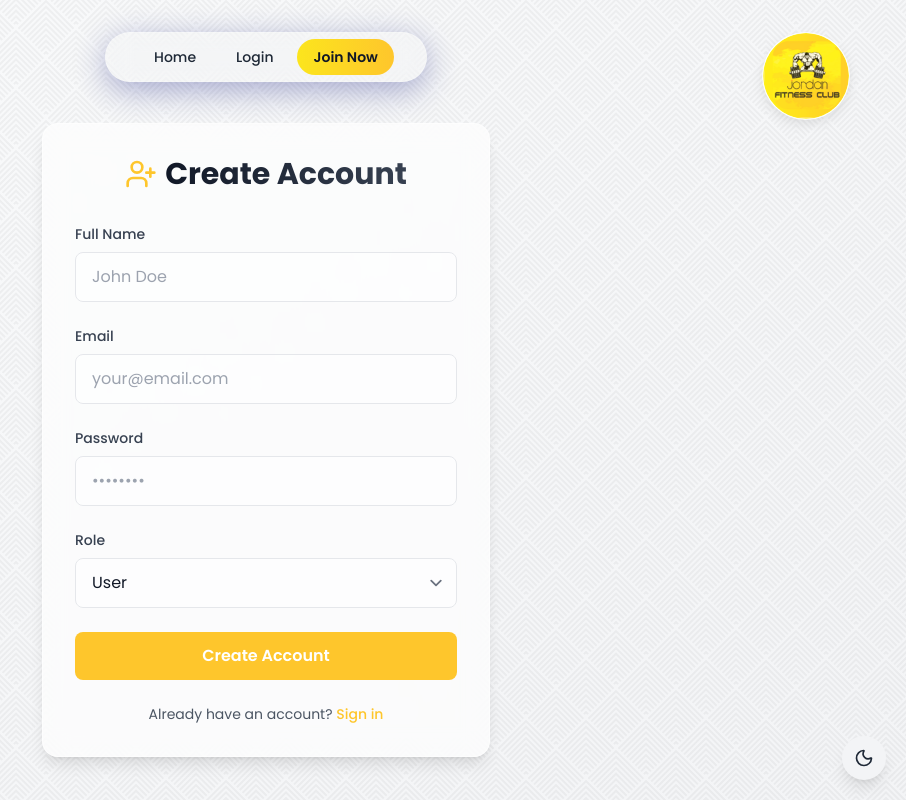
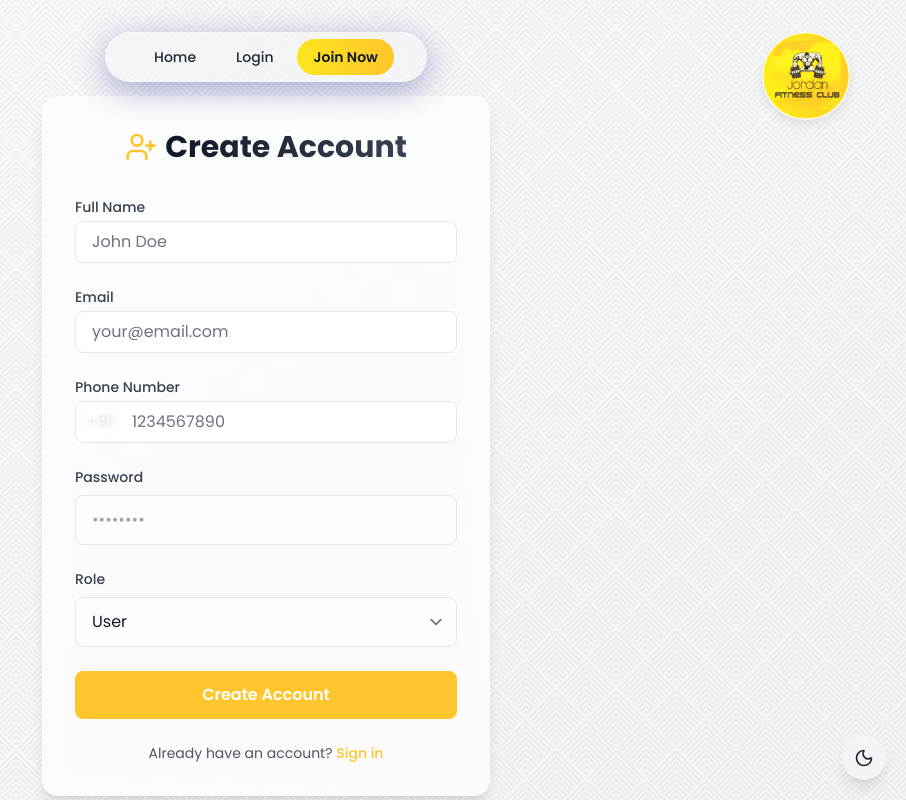
Before and after one commit to Arjun140205/Jordan-Fitness-Club, a React (Vite) app in the folder client/: page /register in a window 1280 px wide. Shown: the top 800 px of the page, without its empty margins (374-1280 px from the left). Built offline with nearby package versions, Linux system fonts and the light colour scheme; no server answers.

Commit message:
updated: refined Register page UI and aligned with auth flow improvements

```diff
--- a/client/src/pages/Register.jsx
+++ b/client/src/pages/Register.jsx
@@ -15,6 +15,9 @@ const schema = yup.object({
   email: yup.string()
     .email("Invalid email format")
     .required("Email is required"),
+  phone: yup.string()
+    .required("Phone number is required")
+    .matches(/^\+91[0-9]{10}$/, "Phone number must be in +911234567890 format"),
   password: yup.string()
     .required("Password is required")
     .min(6, "Password must be at least 6 characters"),
@@ -32,7 +35,11 @@ const Register = () => {
 
   const onSubmit = async (data) => {
     try {
-      await axios.post("http://localhost:5001/api/auth/register", data);
+      let phone = data.phone;
+      if (!phone.startsWith('+91')) {
+        phone = '+91' + phone;
+      }
+      await axios.post("http://localhost:5001/api/auth/register", { ...data, phone });
       toast.success("Registration successful!");
       setTimeout(() => {
         navigate("/login");
@@ -64,39 +71,33 @@ const Register = () => {
           </div>
 
           <form onSubmit={handleSubmit(onSubmit)} className="space-y-6">
-            <div>
-              <label className="block text-sm font-medium text-gray-700 dark:text-gray-300 mb-2">
-                Full Name
-              </label>
-              <input
+            <FormInput
+              label="Full Name"
               type="text"
-                {...register("name")}
-                className="w-full px-4 py-3 bg-white/50 dark:bg-black/20 border border-gray-200 dark:border-white/10 rounded-lg
-                         text-gray-900 dark:text-white placeholder-gray-400 focus:outline-none focus:ring-2
-                         focus:ring-[var(--secondary-color)]/50 transition-all duration-200"
+              name="name"
+              register={register}
+              error={errors.name}
               placeholder="John Doe"
             />
-              {errors.name && (
-                <p className="mt-1 text-sm text-red-500">{errors.name.message}</p>
-              )}
-            </div>
 
-            <div>
-              <label className="block text-sm font-medium text-gray-700 dark:text-gray-300 mb-2">
-                Email
-              </label>
-              <input
+            <FormInput
+              label="Email"
               type="email"
-                {...register("email")}
-                className="w-full px-4 py-3 bg-white/50 dark:bg-black/20 border border-gray-200 dark:border-white/10 rounded-lg
-                         text-gray-900 dark:text-white placeholder-gray-400 focus:outline-none focus:ring-2
-                         focus:ring-[var(--secondary-color)]/50 transition-all duration-200"
+              name="email"
+              register={register}
+              error={errors.email}
               placeholder="your@email.com"
             />
-              {errors.email && (
-                <p className="mt-1 text-sm text-red-500">{errors.email.message}</p>
-              )}
-            </div>
+
+            <FormInput
+              label="Phone Number"
+              type="text"
+              name="phone"
+              register={register}
+              error={errors.phone}
+              placeholder="1234567890"
+              prefix="+91"
+            />
 
             <div>
               <label className="block text-sm font-medium text-gray-700 dark:text-gray-300 mb-2">
```
Lines whose indentation alone changed are shown as unchanged.
